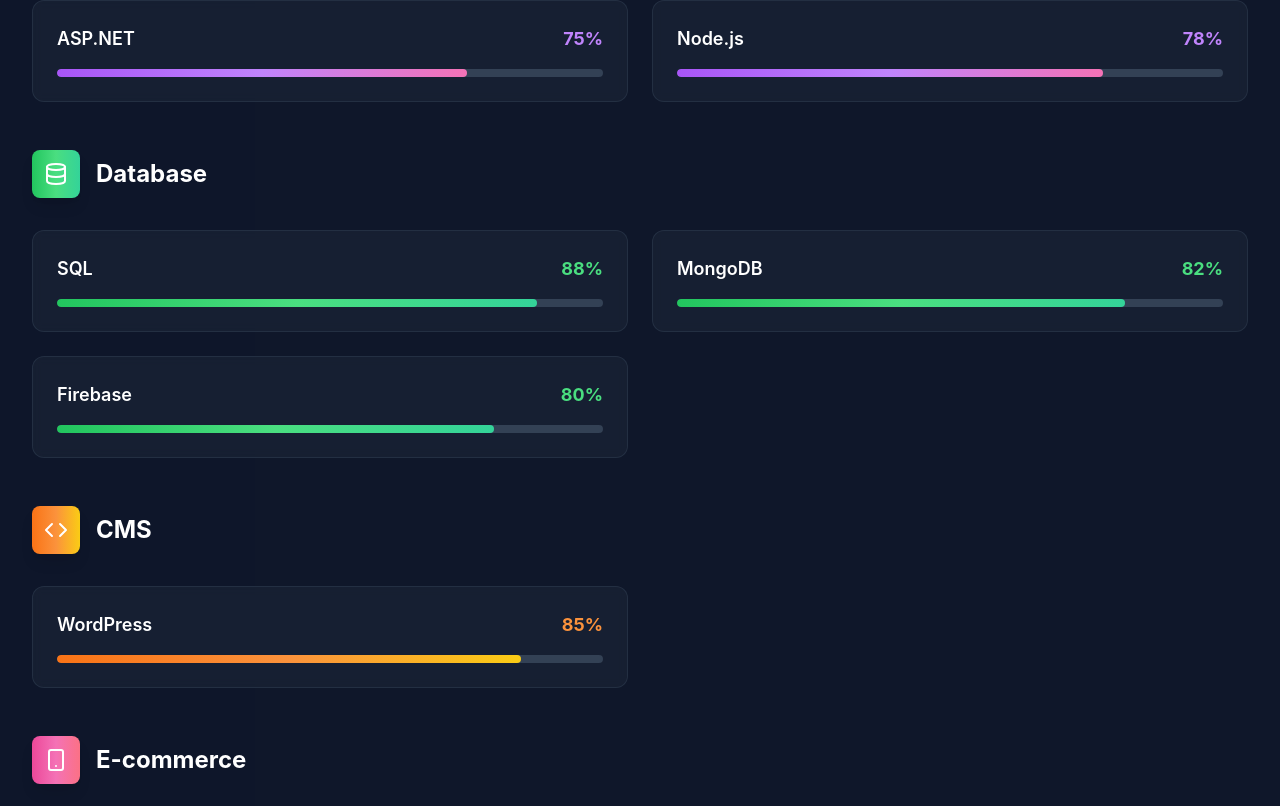
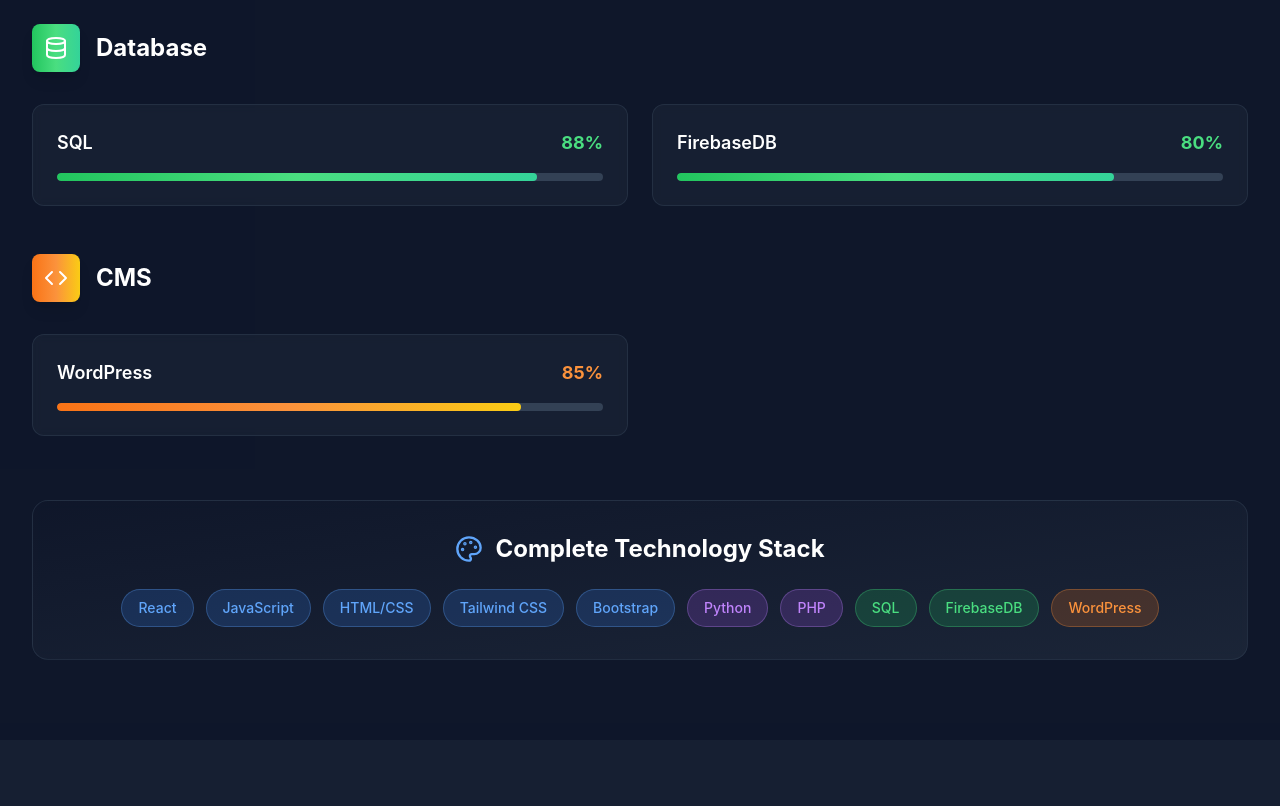
Before and after one commit to skayal1/sudipta-kayal, a React (Vite) app: page / in a window 1280 px wide. Shown: the part 2834-3640 px from the top of the page. Built offline with nearby package versions, Linux system fonts and the light colour scheme.

Commit message:
Update Skills.tsx

```diff
--- a/src/components/Skills.tsx
+++ b/src/components/Skills.tsx
@@ -19,17 +19,13 @@
     // Backend
     { name: 'Python', level: 85, category: 'Backend' },
     { name: 'PHP', level: 82, category: 'Backend' },
-    { name: 'ASP.NET', level: 75, category: 'Backend' },
-    { name: 'Node.js', level: 78, category: 'Backend' },
 
     // Database
     { name: 'SQL', level: 88, category: 'Database' },
-    { name: 'MongoDB', level: 82, category: 'Database' },
-    { name: 'Firebase', level: 80, category: 'Database' },
+    { name: 'FirebaseDB', level: 80, category: 'Database' },
 
     // Platforms
     { name: 'WordPress', level: 85, category: 'CMS' },
-    { name: 'Shopify', level: 78, category: 'E-commerce' },
   ];
 
   const categories = [
```
